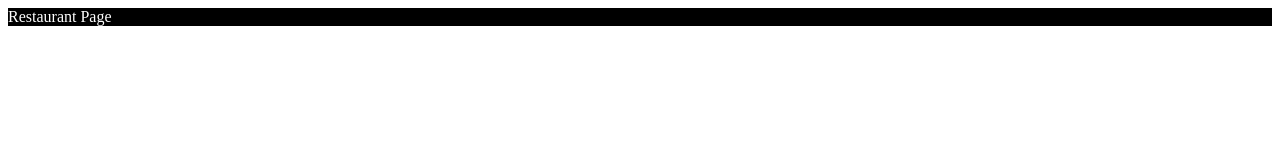
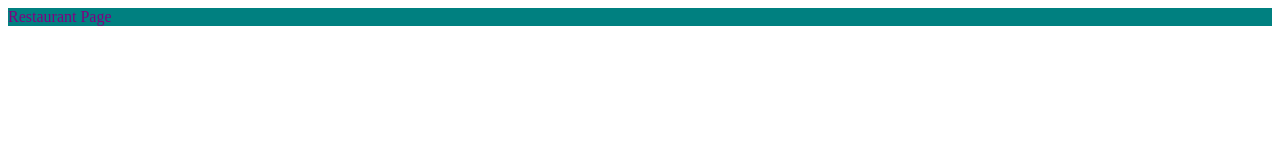
Before and after one commit to vermavivek951/restaurantPage, a website built with webpack: page dist/index.html in a window 1280 px wide. Built offline with Linux system fonts and the light colour scheme.

Commit message:
Css applied to navBar

```diff
--- a/src/style.css
+++ b/src/style.css
@@ -1,4 +1,4 @@
 .navBar {
-    color:white;
-    background-color: black;
+    color: purple;
+    background-color: teal;
 }
```
Also changed, not shown: dist/main.js.
